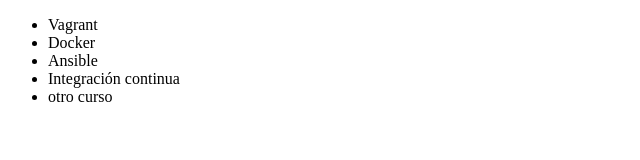
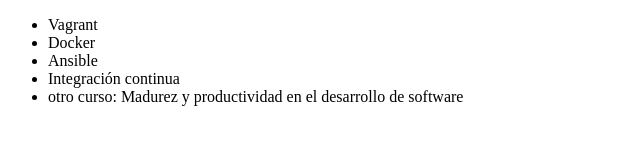
Before and after one commit to Luisegd/alura-git, a plain HTML site: page index.html in a window 1280 px wide. Shown: the whole page, without its empty margins (0-640 px from the left). Drawn offline with Linux system fonts and the light colour scheme.

Commit message:
renombrando curso

```diff
--- a/index.html
+++ b/index.html
@@ -10,7 +10,7 @@
          <li> Docker </li>
          <li> Ansible </li>
          <li> Integración continua </li>
-         <li> otro curso </li>
+         <li> otro curso: Madurez y productividad en el desarrollo de software</li>
      </ul>
 </body>
 </html>
```
